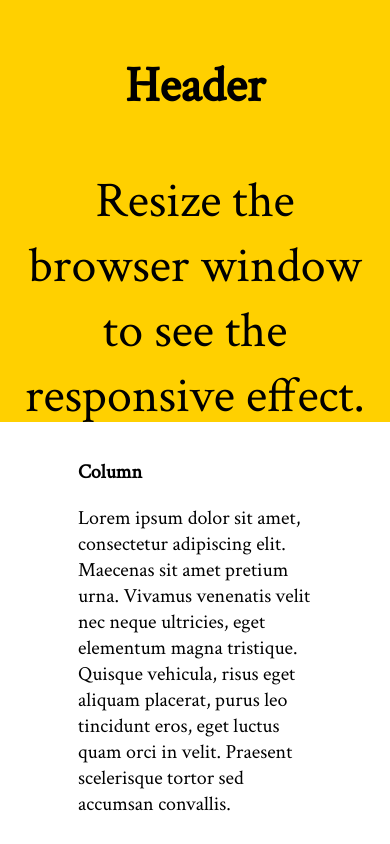
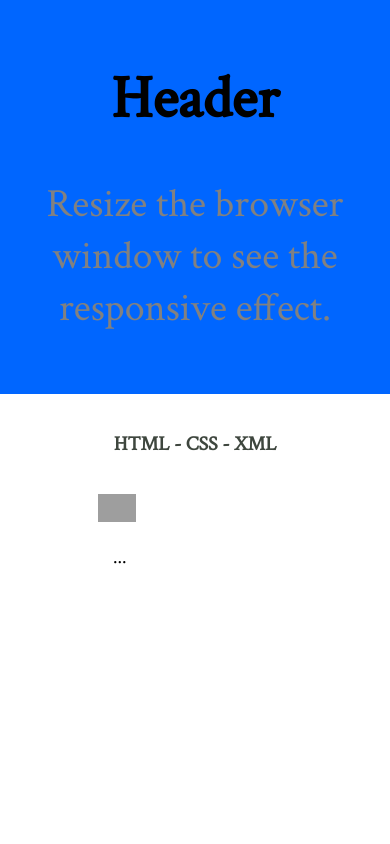
Before and after one commit to marcortizgonzalez/first-code, a plain HTML site: page index.html in a window 390 px wide. Drawn offline with Linux system fonts and the light colour scheme; grey boxes are pictures that could not be loaded.

Commit message:
Actualización 08-10-2020

```diff
--- a/css/styles.css
+++ b/css/styles.css
@@ -8,13 +8,25 @@ body {
     margin: 0;
 }
 
+
 /* Style the header */
+
 .header {
-  background-color: #ffd000;
+    background-color: #0066ff;
     padding: 20px;
     text-align: center;
-  height: 50vh;
 }
+
+.header h1 {
+    font-size: 60px;
+    color: #000000
+}
+
+.header p {
+    font-size: 40px;
+    color: #818181
+}
+
 
 /* Create three equal columns that floats next to each other */
 
@@ -27,16 +39,38 @@ body {
     padding: 20px 20% 0 20%;
 }
 
+
 /* Clear floats after the columns */
+
 .row:after {
     content: "";
     display: table;
     clear: both;
 }
 
+.column h2 {
+    color: rgb(62, 70, 62);
+    text-align: center;
+}
+
+
 /* Responsive layout - makes the three columns stack on top of each other instead of next to each other */
+
 @media screen and (max-width:600px) {
     .column {
         width: 100%;
     }
+    /*Image Gallery*/
+    .gallery {
+        padding: 20px;
+        float: left;
+        width: 33.33%;
     }
+    .gallery img {
+        width: 100%;
+    }
+    .gallery .desc {
+        padding: 15px;
+        text-align: center;
+    }
+}
--- a/index.html
+++ b/index.html
@@ -1,5 +1,6 @@
 <!DOCTYPE html>
 <html lang="en">
+
 <head>
     <link rel="stylesheet" type="text/css" href="css/styles.css">
     <!--
@@ -12,19 +13,30 @@
     <meta name="viewport" content="width=device-width, initial-scale=1">
 
 </head>
+
 <body>
 
     <div class="header">
-  <h1 style="font-size: 50px;">Header</h1>
-  <p style="font-size: 50px;">Resize the browser window to see the responsive effect.</p>
+        <h1 class="header1">Header</h1>
+        <p class="header1">Resize the browser window to see the responsive effect.</p>
     </div>
 
     <div class="row">
         <div class="column">
-    <h2>Column</h2>
-    <p>Lorem ipsum dolor sit amet, consectetur adipiscing elit. Maecenas sit amet pretium urna. Vivamus venenatis velit nec neque ultricies, eget elementum magna tristique. Quisque vehicula, risus eget aliquam placerat, purus leo tincidunt eros, eget luctus quam orci in velit. Praesent scelerisque tortor sed accumsan convallis.</p>
+            <h2>HTML - CSS - XML</h2>
+            <div class="gallery">
+                <img src="https://i.pinimg.com/originals/b8/6a/0d/b86a0d7d4c9515bf4ad2610317744f77.gif" alt="alternatetext">
+                <div class="desc">...</div>
+            </div>
+            <!--
+          La etiqueta <img> está vacía, solo contiene atributos y no tiene una etiqueta de cierre.
+          Tiene dos atributos obligatorios:
+              src: especifica la ruta a la imagen
+              alt: especifica un texto alternativo para la imagen
+          -->
         </div>
     </div>
 
 </body>
+
 </html>
```
Also changed, not shown: 1 other file. Lines whose indentation alone changed are shown as unchanged.
